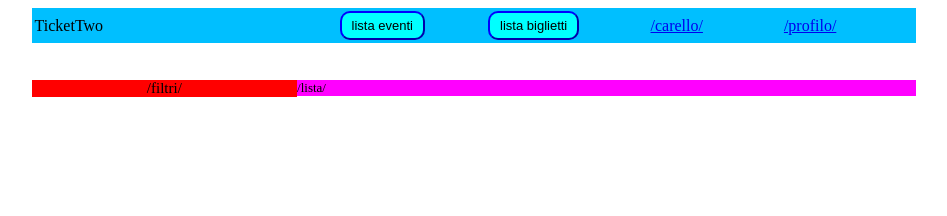
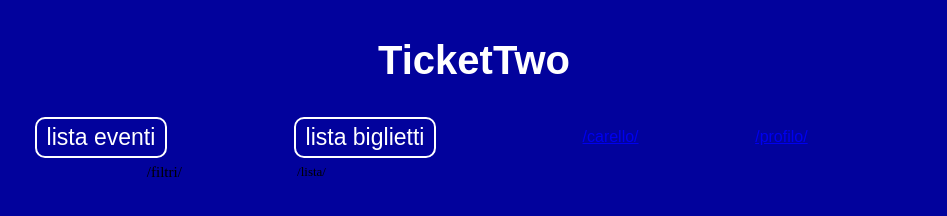
Before and after one commit to riccardobonaccorsi/TicketTwo, a website: page public/SITO/lista.html in a window 1280 px wide. Shown: the whole page, without its empty margins (166-1113 px from the left). Drawn offline with Linux system fonts and the light colour scheme.

Commit message:
poca grafica lista eventi

```diff
--- a/public/SITO/lista.html
+++ b/public/SITO/lista.html
@@ -2,61 +2,92 @@
 <head>
   <title>TicketTwo</title>
 <style>
+
+
+body{
+  background-color: rgb(2, 2, 156);
+}
+/*-----------------------------------------------------------*/
+/* tabella invisibile in alto */
+
 div#menu {
   width: 70%;
   margin-left: 15%;
 }
+
 div#menu table {
-  background-color: #00BFFF;
+  font-family: sans-serif;
   float: right;
   width: 100%;
   empty-cells: show;
 }
+
+div#menu th{
+  color: white;
+  font-size: 40px;
+  height: 100px;
+}
+
 div#menu td {
   width: 15.5px;
 }
-div#menu a {
-  margin: 0 6% 0 0;
+
+div#menu tr{
+  height: 50px;
 }
-div#menu img {
-  width: 25px;
-}
-div#menu button {
-  padding: 5px 10px;
+
+
+div#menu button{
   height: auto;
   width: auto;
-  font-size: 13px;
+  border-radius: 10px;
+
+  font-family: sans-serif;
+  font-size: 23px;
+
+  color: white;
+  background-color: rgb(2, 2, 156);
+  border: 2px solid white;
+
+  padding: 5px 10px;
+}
+
+div#menu button:hover{
+  color: rgb(2, 2, 156);
   background-color: cyan;
-  border-color: blue;
-  border-radius: 10px;
+  border: 2px solid white;
 }
-div#menu button:hover {
-  background-color: white;
-}
+
+
+
+/*-----------------------------------------------------------------*/
+
 
 div#contenitore {
   width: 70%;
   font-size: 13px;
   margin: 0 0 0 15%;
 }
+
 div#filtri {
   width: 30%;
   font-size: 15px;
   float: left;
-  background-color: red;
   text-align: center;
 }
+
 div#lista {
   width: 70%;
   font-size: 13px;
   float: right;
-  background-color: fuchsia;
 }
+
 div.evento {
   border: 1px black solid;
   border-radius: 15px;
   height: 130px;
 }
+
 div.evento img {
   float: left;
   margin: 5px 15px 5px 5px;
@@ -64,21 +95,27 @@ div.evento img {
   width: auto;
   border-radius: 15px;
 }
+
 div.evento:hover{
   background-color: cyan;
 }
+
+
 </style>
 </head>
 <body>
   <div id="menu">
-    <table><tr>
-      <td>TicketTwo</td>
-      <td></td><td></td><td></td>
-      <td><a href="/eventi"><button>lista eventi</button></a></td>
-      <td><a href="/biglietti"><button>lista biglietti</button></a></td>
-      <td><a href="/carrello">/carello/</button></a></td>
-      <td><a href="/profilo">/profilo/</a></td>
-    </tr></table>
+    <table>
+      <tr><th colspan="4">TicketTwo</th></tr>
+
+      <tr>
+        <td><a href="/eventi"><button>lista eventi</button></a></td>
+        <td><a href="/biglietti"><button>lista biglietti</button></a></td>
+        <td><a href="/carrello">/carello/</button></a></td>
+        <td><a href="/profilo">/profilo/</a></td>
+      </tr>
+
+    </table>
   </div>
   <br><br><br><br>
   <div id="contenitore">
--- a/sito.js
+++ b/sito.js
@@ -117,7 +117,7 @@ app.get('/eventi', (req, res) => {
                         tmp = row.data_fine.getMinutes();
                         if (tmp < 10) data_f += '0';
                         data_f += tmp + "";
-                        tabella = tabella + `<tr><div class="evento" id="${row.EID}"><img src="/static/img/evento_anonimo.jpg"><p>${row.nome}<br>${data_i}  ${data_f}<br>Luogo: ${row.luogo}<br>Artisti: ${row.artisti}<br>Genere: ${row.genere}<br>Prezzo: ${row.prezzo}</p></div></tr>`
+                        tabella = tabella + `<tr><div class="evento" id="${row.EID}"><img src="/static/SITO/a.jpg"><p>${row.nome}<br>${data_i}  ${data_f}<br>Luogo: ${row.luogo}<br>Artisti: ${row.artisti}<br>Genere: ${row.genere}<br>Prezzo: ${row.prezzo}</p></div></tr>`
                     });
                     tabella = tabella + "</table>";
 
```
Also changed, not shown: public/SITO/a.jpg (added), public/SITO/b.jpg (added), public/SITO/c.jpg (added).
